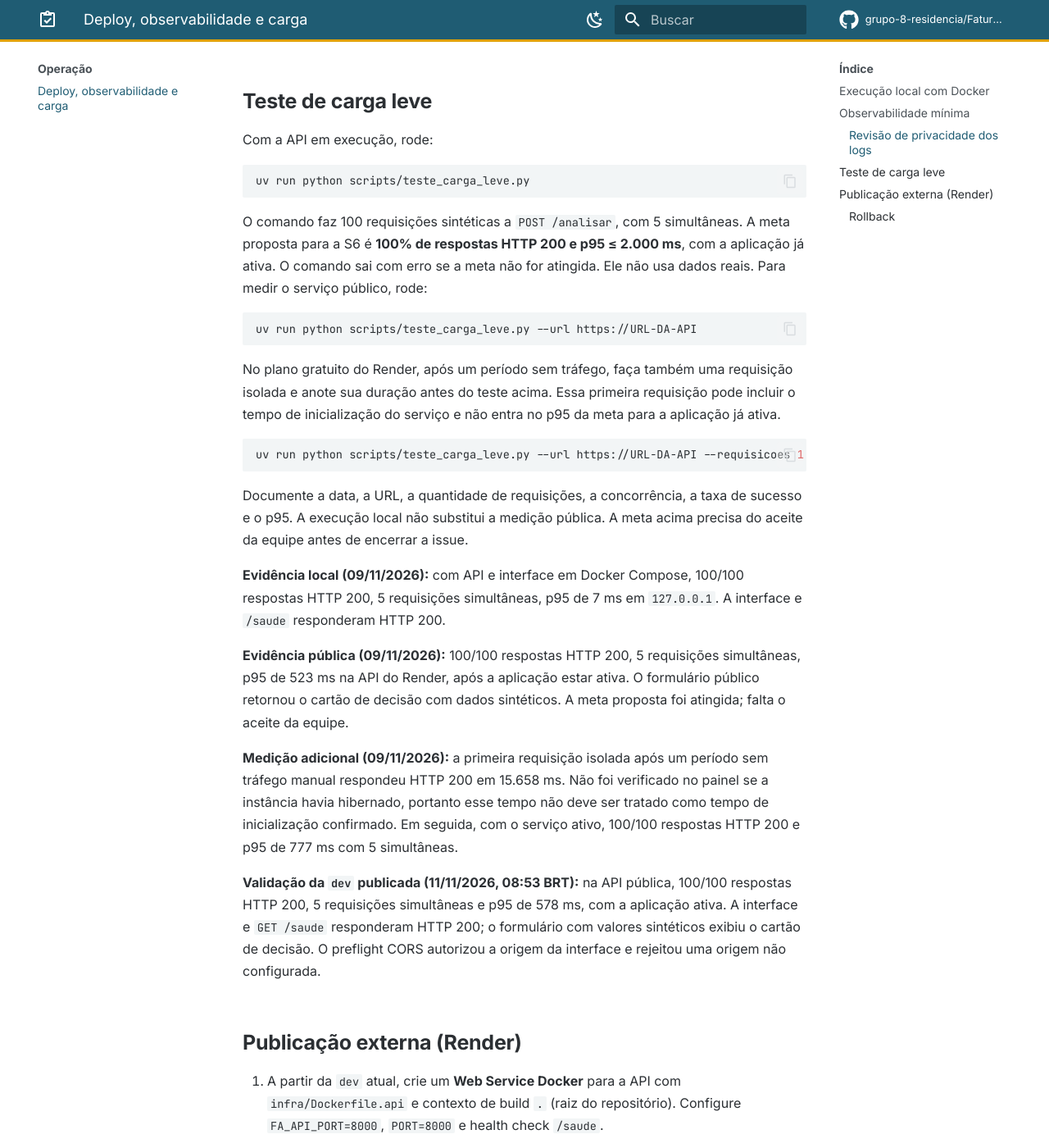
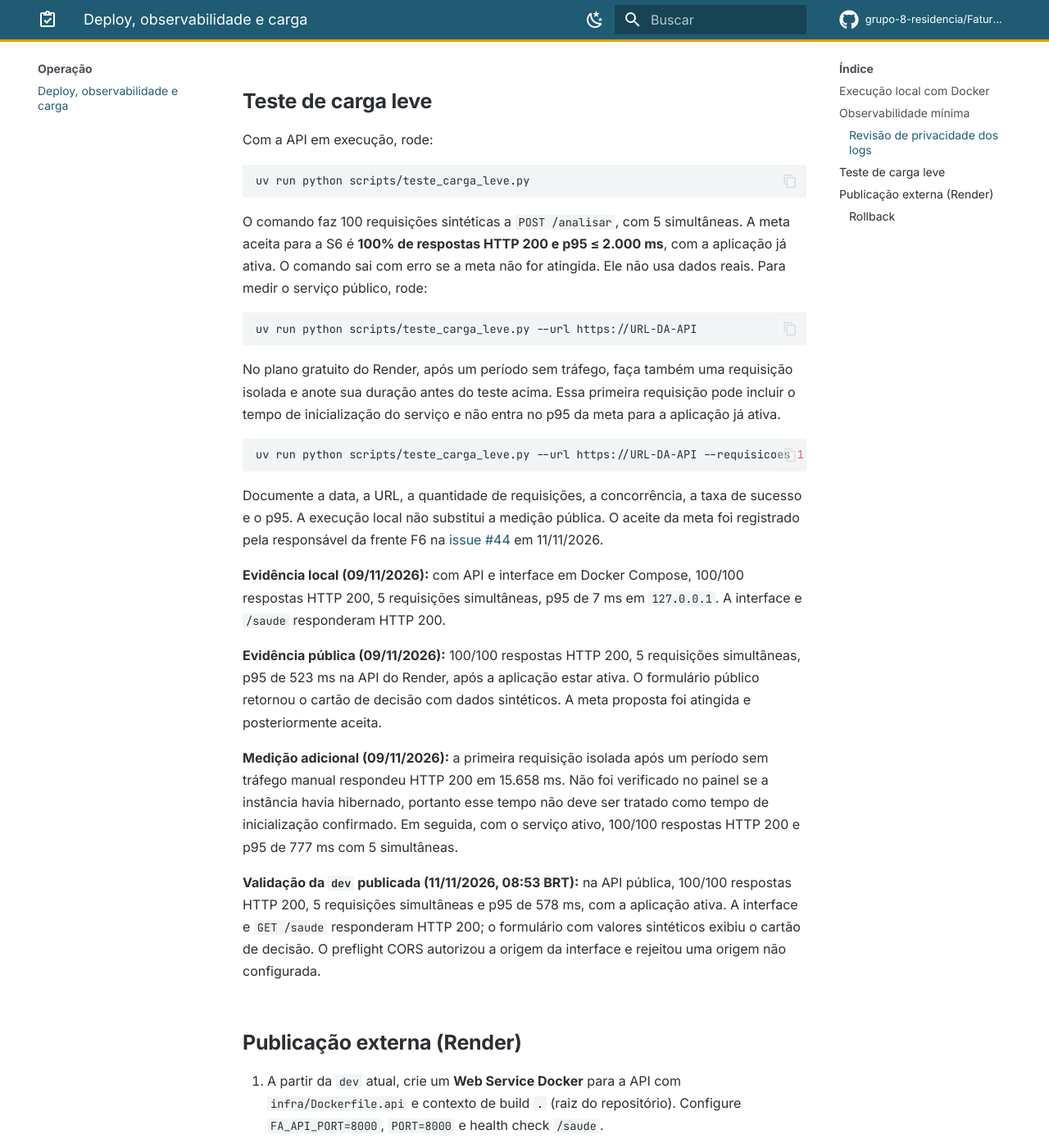
Before and after one commit to grupo-8-residencia/Fatura-Aberta, an MkDocs documentation site: the page built from docs/operacao/deploy-observabilidade-carga.md, in a window 1280 px wide and 1400 px high, scrolled down 1229 px. Shown: the whole window at 82% size. Built offline with MkDocs 1.6.1 and Material for MkDocs 9.7.7, drawn with Linux system fonts in a browser that asks for light colours; plug-ins that fetch from the network failed and are left out; comment, search, counter and statistics services are not loaded.

Commit message:
docs(ops): registra aceite da meta da issue 44

````diff
--- a/docs/operacao/deploy-observabilidade-carga.md
+++ b/docs/operacao/deploy-observabilidade-carga.md
@@ -50,7 +50,7 @@ uv run python scripts/teste_carga_leve.py
 ```
 
 O comando faz 100 requisições sintéticas a `POST /analisar`, com 5 simultâneas.
-A meta proposta para a S6 é **100% de respostas HTTP 200 e p95 ≤ 2.000 ms**,
+A meta aceita para a S6 é **100% de respostas HTTP 200 e p95 ≤ 2.000 ms**,
 com a aplicação já ativa. O comando sai com erro se a meta não for atingida.
 Ele não usa dados reais. Para medir o serviço público, rode:
 
@@ -68,8 +68,10 @@ uv run python scripts/teste_carga_leve.py --url https://URL-DA-API --requisicoes
 ```
 
 Documente a data, a URL, a quantidade de requisições, a concorrência, a taxa de
-sucesso e o p95. A execução local não substitui a medição pública. A meta acima
-precisa do aceite da equipe antes de encerrar a issue.
+sucesso e o p95. A execução local não substitui a medição pública. O aceite
+da meta foi registrado pela responsável da frente F6 na
+[issue #44](https://github.com/grupo-8-residencia/Fatura-Aberta/issues/44#issuecomment-6795360157)
+em 11/11/2026.
 
 **Evidência local (09/11/2026):** com API e interface em Docker Compose,
 100/100 respostas HTTP 200, 5 requisições simultâneas, p95 de 7 ms em
@@ -78,7 +80,7 @@ precisa do aceite da equipe antes de encerrar a issue.
 **Evidência pública (09/11/2026):** 100/100 respostas HTTP 200, 5
 requisições simultâneas, p95 de 523 ms na API do Render, após a aplicação
 estar ativa. O formulário público retornou o cartão de decisão com dados
-sintéticos. A meta proposta foi atingida; falta o aceite da equipe.
+sintéticos. A meta proposta foi atingida e posteriormente aceita.
 
 **Medição adicional (09/11/2026):** a primeira requisição isolada após um
 período sem tráfego manual respondeu HTTP 200 em 15.658 ms. Não foi verificado
````
